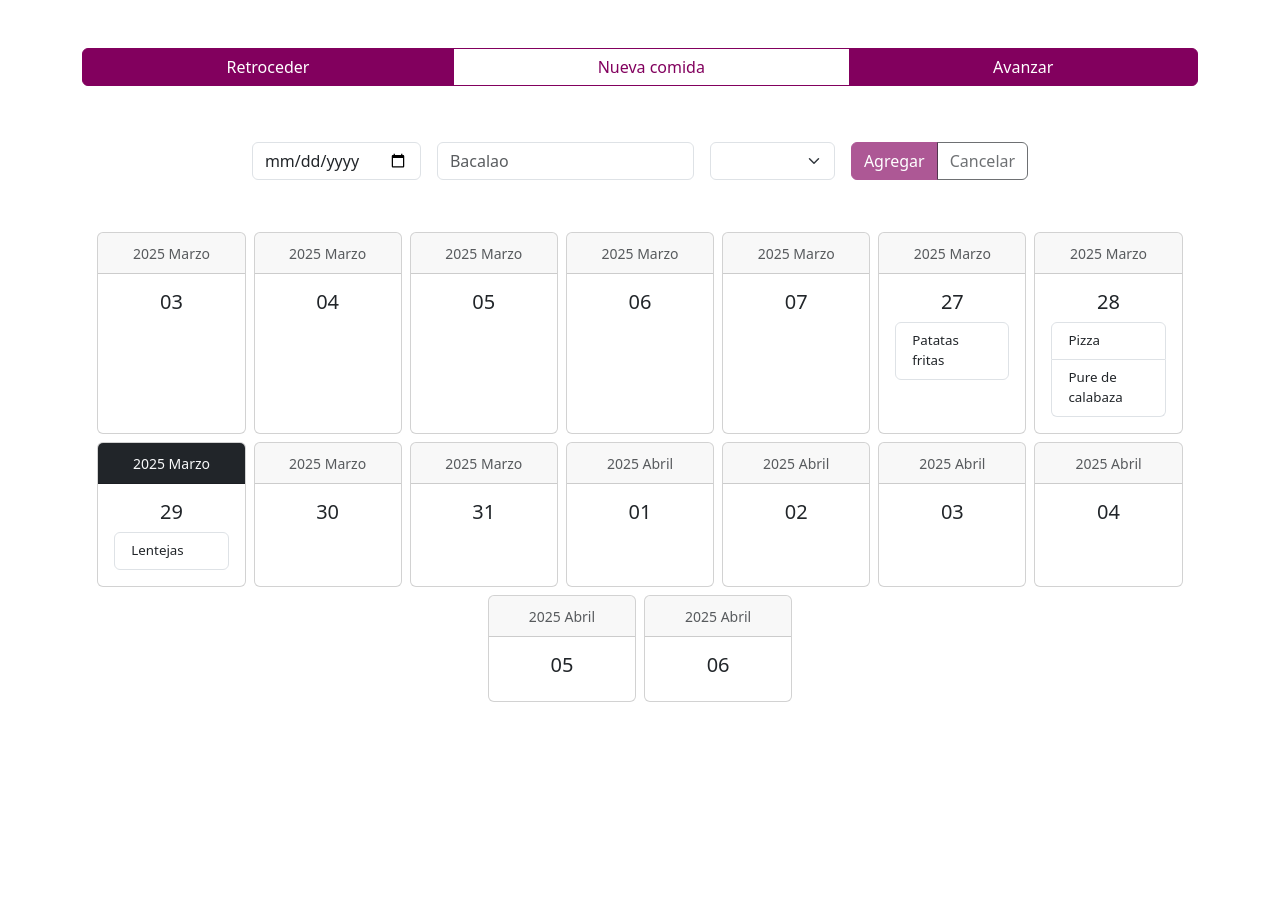
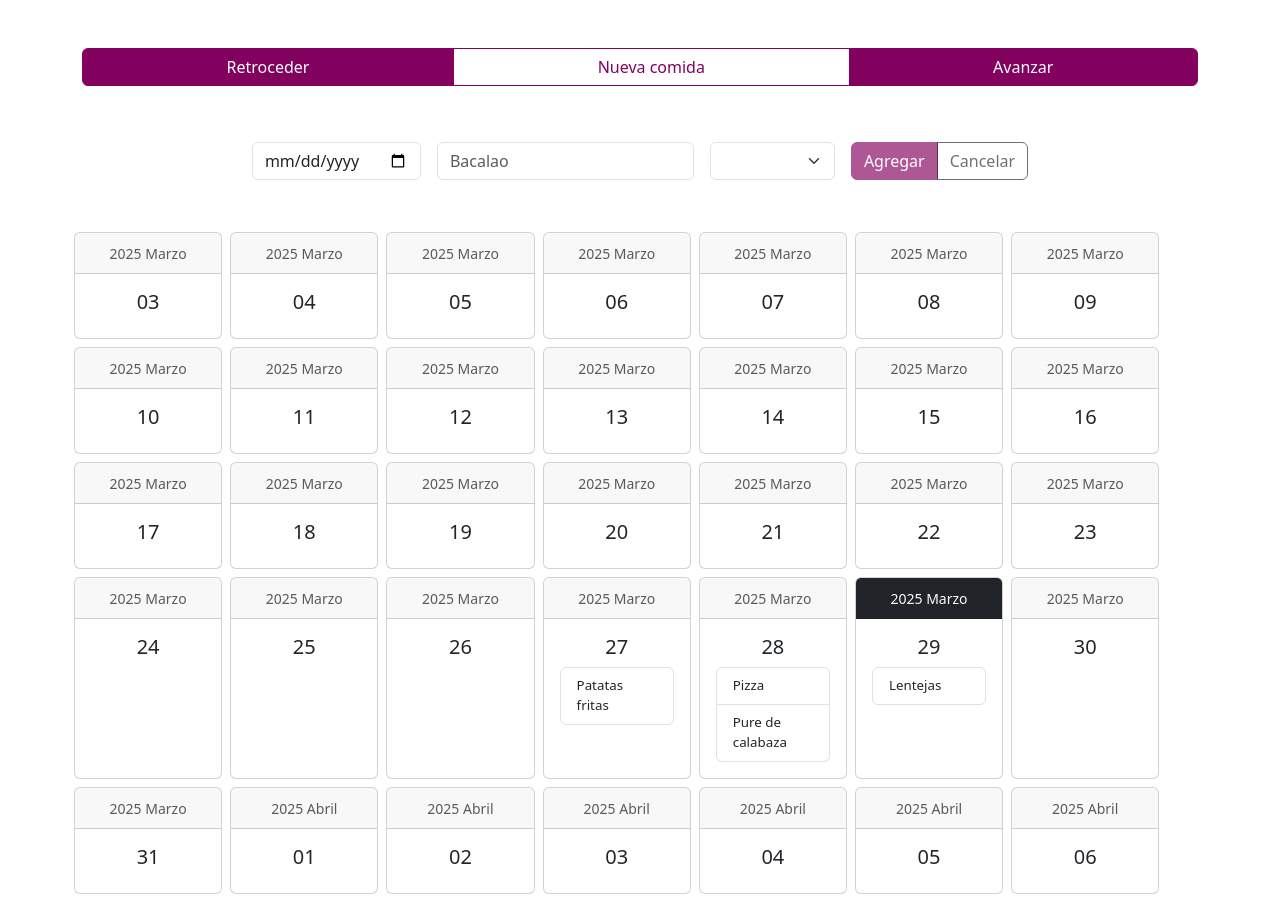
Before and after one commit to JokinU-96/lm-vuejs-menu-mensual-GitHub, a Vue app in the folder Dieta/: page / in a window 1280 px wide. Before the commit the page ends 800 px from the top, so only its background shows below. Built offline with nearby package versions, Linux system fonts and the light colour scheme.

Commit message:
Acabando

```diff
--- a/Dieta/src/components/Calendario.vue
+++ b/Dieta/src/components/Calendario.vue
@@ -5,14 +5,15 @@ import {ref} from "vue";
 
 const store = useCalendario()
 
-const fecha = new Date()
+//console.log(store.fechaPivote.toDateString())
+let fecha = new Date()
 
 store.visualizarCalendario(fecha)
 
 </script>
 
 <template>
-    <div class="row mt-5 justify-content-center">
+    <div class="row mt-5 justify-content-left">
         <Dia v-for="dia in store.calendario" :key="dia.fecha" :dia="dia"></Dia>
     </div>
 </template>
--- a/Dieta/src/components/Dia.vue
+++ b/Dieta/src/components/Dia.vue
@@ -1,15 +1,17 @@
 <script setup>
 import {parseISO} from "date-fns";
 import {useCalendario} from "@/stores/Calendario.js";
+import Navegacion from "@/components/Navegacion.vue";
 
 const store = useCalendario();
 
 defineProps({
     dia: Object,
 })
-const fecha = new Date();
 
 const hoy = store.formatearFecha(new Date()).toString().replaceAll("-", "");
+console.log('Esta es la fecha de inicio para las card: ' + store.formatearFecha(store.calcularFechaIni(store.fechaPivote)))
+console.log('Esta es la fecha de final para las card: ' + store.formatearFecha(store.calcularFechaFin(store.fechaPivote)))
 
 </script>
 
@@ -26,7 +28,7 @@ const hoy = store.formatearFecha(new Date()).toString().replaceAll("-", "");
             </ul>
         </div>
     </div>
-    <div class="card col-2 px-0 mx-1 my-1 d-none" style="width:13%;" v-else-if="dia.fecha < store.formatearFecha(store.calcularFechaIni(fecha)) || dia.fecha > store.formatearFecha(store.calcularFechaFin(fecha))">
+    <div class="card col-2 px-0 mx-1 my-1 d-none" style="width:13%;" v-else-if="dia.fecha < store.formatearFecha(store.calcularFechaIni(store.fechaPivote)) || dia.fecha > store.formatearFecha(store.calcularFechaFin(store.fechaPivote))">
         <div class="card-header text-center">
             <small class="text-muted">{{ dia.anyo }} {{ dia.mes }}</small>
         </div>
--- a/Dieta/src/components/Navegacion.vue
+++ b/Dieta/src/components/Navegacion.vue
@@ -4,13 +4,8 @@ import {ref} from "vue";
 
 const store = useCalendario()
 
-const fecha = new Date()
-
-function siguienteMes(){
-    //console.log(fecha.getDate())
-    fecha.setDate(fecha.getDate() + 28)//7 * 4 = 28 dias o 4 semanas
-    console.log(store.formatearFecha(fecha))
-    store.visualizarCalendario(fecha)
+function pasarHoja(){
+    store.siguienteMes(store.fechaPivote)
 }
 
 </script>
@@ -20,7 +15,7 @@ function siguienteMes(){
         <div class="btn-group" role="group" aria-label="Basic example">
             <button type="button" class="btn btn-primary">Retroceder</button>
             <button type="button" class="btn btn-outline-primary">Nueva comida</button>
-            <button type="button" class="btn btn-primary" @click="siguienteMes()">Avanzar</button>
+            <button type="button" class="btn btn-primary" @click="pasarHoja()">Avanzar</button>
         </div>
     </nav>
 </template>
--- a/Dieta/src/stores/Calendario.js
+++ b/Dieta/src/stores/Calendario.js
@@ -7,8 +7,7 @@ import calendario from "@/components/Calendario.vue";
 export const useCalendario = defineStore('Comidas', () => {
     const calendario = ref(JSON.parse(localStorage.getItem('dias')) ?? datos);
 
-    var fechaInicioForm = '';
-    var fechaFinalForm = '';
+    const fechaPivote = new Date();
 
     function calcularFechaIni(fecha){
         let fechaInicio = new Date(fecha);
@@ -20,7 +19,9 @@ export const useCalendario = defineStore('Comidas', () => {
     }
 
     function calcularFechaFin(fecha){
-        let offset = 3 + 35 - fecha.getDate() //7 dias x 4 semanas = 35 dias por hoja del calendario
+
+        let offset = 3 + 35 - fecha.getDate() - 1 //7 dias x 4 semanas = 35 dias por hoja del calendario
+
         let fechaFinal = new Date(fecha);
         fechaFinal.setDate(fechaFinal.getDate() + offset)
 
@@ -35,22 +36,20 @@ export const useCalendario = defineStore('Comidas', () => {
         let i = new Date(calcularFechaIni(fecha))
         let end = new Date(calcularFechaFin(fecha))
 
-        console.log('La fecha de inicio es: ' + formatearFecha(i))
-        console.log('La fecha final es: ' + formatearFecha(end))
+        console.log('La fecha de inicio es: ' + formatearFecha(i))//ej. 20250303
+        console.log('La fecha final es: ' + formatearFecha(end))//ej. 20250407
 
-        for (i;
-             end.getDate() >= i.getDate();
-             i.setDate(i.getDate() + 1)
-        ){
-            console.log(formatearFecha(i));
+        for (i; end >= i; i.setDate(i.getDate() + 1)){
+            //console.log(formatearFecha(i));
             if (existeFecha(formatearFecha(i), calendario) || existeFecha(formatearFecha(i), calendario) === 0) {
-                console.log(formatearFecha(i) + ' Esta fecha se almacenó previamente.')
+                //console.log(formatearFecha(i) + ' Esta fecha se almacenó previamente.')
             } else {
                 calendario.value.push(anyadirDia(i));
             }
         }
 
         let offset = 3 + 35 - fecha.getDate()
+
         for (let i = 1; offset > i; i++) {
             fecha.setDate(fecha.getDate() + 1)
             if (!existeFecha(formatearFecha(fecha), calendario)) {
@@ -58,7 +57,9 @@ export const useCalendario = defineStore('Comidas', () => {
             }
         }
 
-        console.log(calendario.value.sort((a, b) => a.fecha - b.fecha));
+        //console.log(calendario.value.sort((a, b) => a.fecha - b.fecha));
+
+        calendario.value.sort((a,b) => a.fecha - b.fecha);//ordenar elementos según la fecha.
 
         localStorage.setItem('dias', JSON.stringify(calendario.value));
     }
@@ -78,7 +79,7 @@ export const useCalendario = defineStore('Comidas', () => {
                 "dia": dia,
                 "comidas": [nuevaComida]
             }
-            console.log(nuevoDia)
+            //console.log(nuevoDia)
             calendario.value.push(nuevoDia)
         }
 
@@ -109,8 +110,14 @@ export const useCalendario = defineStore('Comidas', () => {
             "comidas": []
         }
     }
+    function siguienteMes(fechaPivote){
+        fechaPivote.setDate(fechaPivote.getDate() + 28)//7 * 4 = 28 dias o 4 semanas
+        let fechaSiguiente = new Date(fechaPivote)
+        //console.log('La fecha pivote nueva es:' + formatearFecha(fechaSiguiente))
+        visualizarCalendario(fechaSiguiente)//pasando una nueva fecha no altero la fecha de pivote.
+    }
 
-    return {agregar, visualizarCalendario, formatearFecha, calcularFechaFin, calcularFechaIni, calendario};
+    return {agregar, visualizarCalendario, formatearFecha, calcularFechaFin, calcularFechaIni, calendario, siguienteMes, fechaPivote};
 })
 
 function mesAletras(mes) {
@@ -154,7 +161,3 @@ function existeFecha(fechaPerdidaFormateada, calendario) {
     }
     return false;
 }
-
-function compararNumeros(a, b) {
-    a - b;
-}
```
